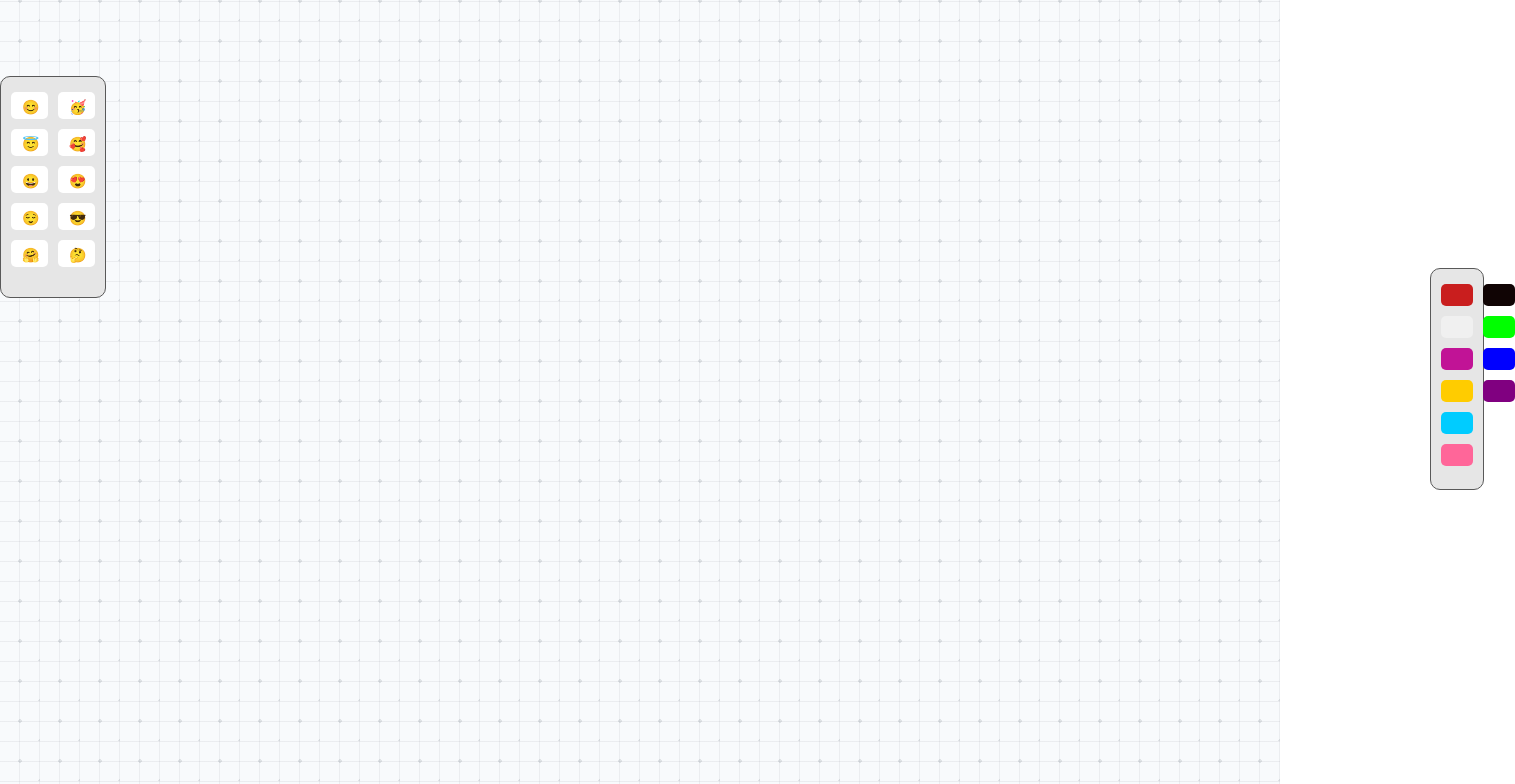
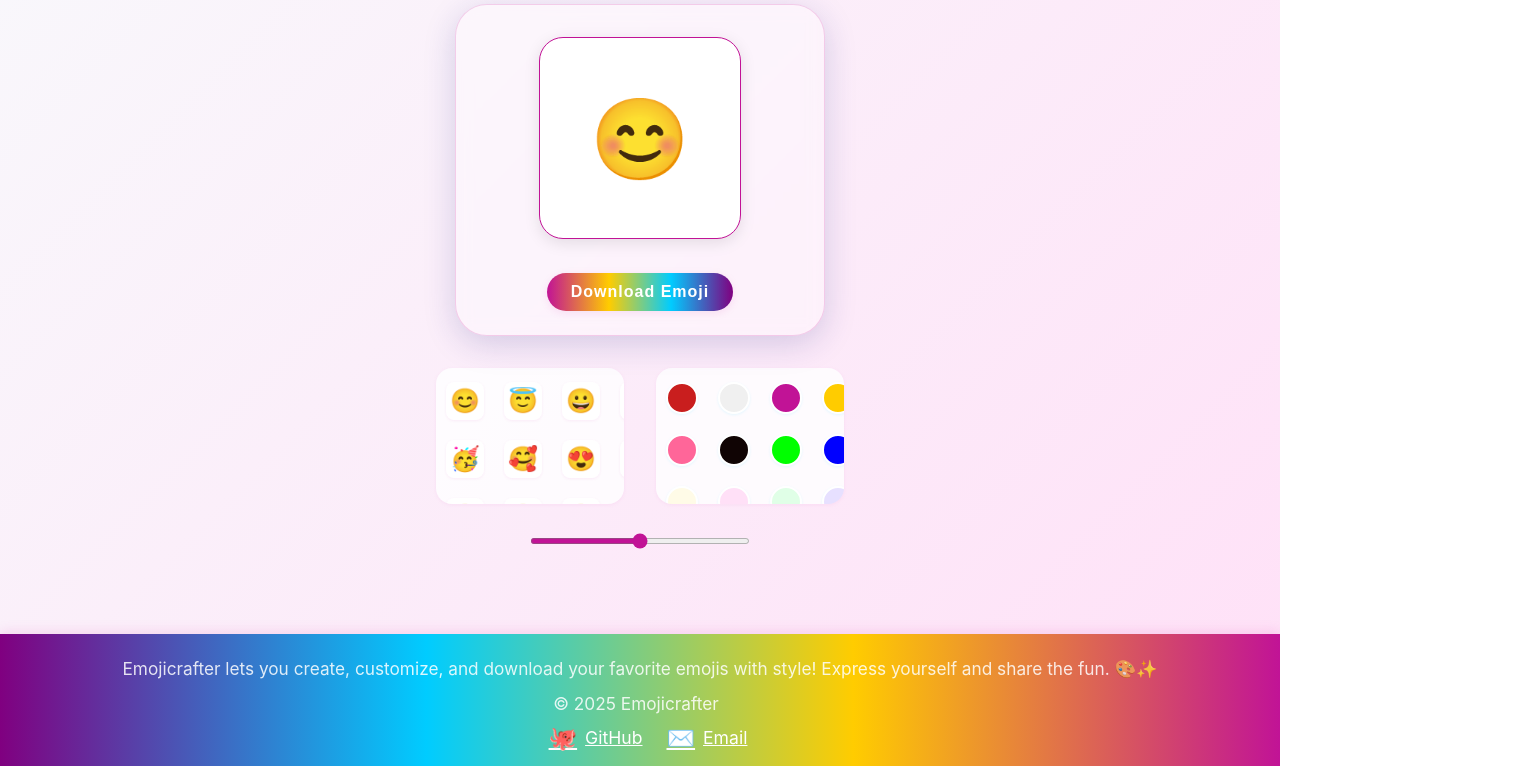
Before and after one commit to Shreyachavan02/emojicrafter, a React (Create React App) app: page / in a window 1280 px wide. Shown: the part 320-1104 px from the top of the page, 1515 px wide, since content can reach past the window. Built offline with nearby package versions, Linux system fonts and the light colour scheme.

Commit message:
page description added

```diff
--- a/src/components/ColorButton.css
+++ b/src/components/ColorButton.css
@@ -1,21 +1,26 @@
 
-.color-button{
 
-    font-size: 14px;
-    background-color: #fff;
-    padding:  5px 10px;
-    margin: 5px;
-    border-radius: 5px;
+.color-button {
+    display: flex;
+    align-items: center;
+    justify-content: center;
+    background: inherit;
+    margin: 6px;
+    border-radius: 50%;
     cursor: pointer;
-    border: 1px solid transparent;
-    height: 10px;
-    width: 10px;
-    display: flex;
-    justify-content: center;
+    border: 2px solid #fff;
+    height: 32px;
+    width: 32px;
+    box-shadow: 0 1px 3px rgba(0,204,255,0.10);
+    transition: border 0.2s, box-shadow 0.2s, transform 0.15s;
+    outline: none;
 }
-
-.color-button:hover{
-    background-color: #f0f0f0;
-    border:1px solid #c11396;
-    box-shadow: 0 2px 4px rgba(0, 0, 0, 0.1);
+.color-button:hover, .color-button:focus {
+    border: 2.5px solid #00ccff;
+    box-shadow: 0 2px 8px rgba(0,204,255,0.18);
+    transform: scale(1.13);
 }
+.color-button:active {
+    border: 2.5px solid #ffcc00;
+    transform: scale(1.18);
+}
--- a/src/components/ColorButton.jsx
+++ b/src/components/ColorButton.jsx
@@ -1,16 +1,23 @@
+import React from "react";
 import "./ColorButton.css";
-function ColorButton({ bgColor, setBgColor  }) {
+
+function ColorButton({ bgColor, setBgColor }) {
     return (
-        <div
+        <button
             className="color-button"
-            onClick={() => {
-                setBgColor(bgColor);
-
+            style={{ backgroundColor: bgColor, transition: "transform 0.15s, box-shadow 0.2s" }}
+            onClick={() => setBgColor(bgColor)}
+            tabIndex={0}
+            aria-label={`Select color ${bgColor}`}
+            title={bgColor}
+            onKeyDown={e => {
+                if (e.key === "Enter" || e.key === " ") setBgColor(bgColor);
             }}
-            style={{ backgroundColor: bgColor }}
-        >
-
-        </div>
+            onMouseDown={e => e.currentTarget.style.transform = "scale(1.2)"}
+            onMouseUp={e => e.currentTarget.style.transform = "scale(1)"}
+            onMouseLeave={e => e.currentTarget.style.transform = "scale(1)"}
+        />
     );
 }
+
 export default ColorButton;
--- a/src/components/EmojiButton.css
+++ b/src/components/EmojiButton.css
@@ -1,19 +1,29 @@
 
-.emoji-option{
-
-    font-size: 14px;
-    background-color: #fff;
-    padding:  5px 10px;
-    margin: 5px;
-    border-radius: 5px;
+.emoji-option {
+    display: flex;
+    align-items: center;
+    justify-content: center;
+    font-size: 1.5rem;
+    background: #fff;
+    padding: 8px;
+    margin: 6px;
+    border-radius: 8px;
     cursor: pointer;
-    border: 1px solid transparent;
-    height: 15px;
-    width: 15px;
+    border: 2px solid transparent;
+    height: 38px;
+    width: 38px;
+    box-shadow: 0 1px 3px rgba(200,19,150,0.07);
+    transition: background 0.2s, border 0.2s, box-shadow 0.2s, transform 0.15s;
+    outline: none;
 }
-
-.emoji-option:hover{
-    background-color: #f0f0f0;
-    border:1px solid #c11396;
-    box-shadow: 0 2px 4px rgba(0, 0, 0, 0.1);
+.emoji-option:hover, .emoji-option:focus {
+    background: #ffe0f7;
+    border: 2px solid #c11396;
+    box-shadow: 0 2px 8px rgba(200,19,150,0.13);
+    transform: scale(1.12);
 }
+.emoji-option:active {
+    background: #ffcc00;
+    border: 2px solid #ffcc00;
+    transform: scale(1.18);
+}
--- a/src/components/EmojiButton.jsx
+++ b/src/components/EmojiButton.jsx
@@ -1,15 +1,25 @@
+import React from "react";
 import "./EmojiButton.css";
+
 function EmojiButton({ emoji, setEmoji }) {
     return (
-        <div
+        <button
             className="emoji-option"
-            onClick={() => {
-                setEmoji(emoji);
-
+            onClick={() => setEmoji(emoji)}
+            tabIndex={0}
+            aria-label={`Select emoji ${emoji}`}
+            title={emoji}
+            onKeyDown={e => {
+                if (e.key === "Enter" || e.key === " ") setEmoji(emoji);
             }}
+            style={{ transition: "transform 0.15s" }}
+            onMouseDown={e => e.currentTarget.style.transform = "scale(1.2)"}
+            onMouseUp={e => e.currentTarget.style.transform = "scale(1)"}
+            onMouseLeave={e => e.currentTarget.style.transform = "scale(1)"}
         >
-            {emoji}
-        </div>
+            <span style={{ fontSize: "1.5rem" }}>{emoji}</span>
+        </button>
     );
 }
+
 export default EmojiButton;
--- /dev/null
+++ b/src/components/NavbarFooter.css
@@ -0,0 +1,97 @@
+
+.navbar {
+  width: 100%;
+  background: linear-gradient(90deg, #c11396, #ffcc00, #00ccff, #800080);
+  color: #fff;
+  display: flex;
+  align-items: center;
+  justify-content: space-between;
+  padding: 0 32px;
+  height: 60px;
+  box-shadow: 0 2px 8px rgba(200,19,150,0.10);
+  position: sticky;
+  top: 0;
+  z-index: 100;
+}
+.navbar-logo {
+  font-size: 1.5rem;
+  font-weight: bold;
+  letter-spacing: 1px;
+}
+.navbar-links {
+  list-style: none;
+  display: flex;
+  gap: 24px;
+  margin: 0;
+  padding: 0;
+}
+.navbar-links li a {
+  color: #fff;
+  text-decoration: none;
+  font-weight: 500;
+  font-size: 1rem;
+  transition: color 0.2s;
+  padding-bottom: 2px;
+  border-bottom: 2px solid transparent;
+}
+.navbar-links li a.active, .navbar-links li a:hover {
+  color: #ffcc00;
+  border-bottom: 2px solid #ffcc00;
+}
+
+.footer {
+  width: 100%;
+  background: linear-gradient(90deg, #800080, #00ccff, #ffcc00, #c11396);
+  color: #fff;
+  padding: 24px 0 14px 0;
+  text-align: center;
+  position: sticky;
+  bottom: 0;
+  left: 0;
+  margin-top: 48px;
+  box-shadow: 0 -2px 12px rgba(200,19,150,0.13);
+  font-size: 1.1rem;
+}
+.footer-content {
+  display: flex;
+  flex-direction: column;
+  align-items: center;
+  gap: 10px;
+}
+.footer-content span {
+  display: flex;
+  align-items: center;
+  gap: 8px;
+}
+.footer-links a {
+  color: #fff;
+  margin-left: 16px;
+  text-decoration: underline;
+  font-size: 1.1rem;
+  transition: color 0.2s;
+  display: inline-flex;
+  align-items: center;
+  gap: 4px;
+}
+.footer-links a:hover {
+  color: #ffcc00;
+  text-shadow: 0 2px 8px #ffcc0044;
+}
+.footer .footer-icon {
+  font-size: 1.3em;
+  margin-right: 4px;
+}
+@media (max-width: 600px) {
+  .navbar {
+    flex-direction: column;
+    height: auto;
+    padding: 8px 8px;
+  }
+  .navbar-links {
+    gap: 12px;
+  }
+  .footer-content {
+    font-size: 0.95rem;
+    gap: 6px;
+  }
+}
--- /dev/null
+++ b/src/components/NavbarFooter.jsx
@@ -0,0 +1,36 @@
+import React from "react";
+import "./NavbarFooter.css";
+
+export function Navbar() {
+  return (
+    <nav className="navbar">
+      <div className="navbar-logo">
+        <span role="img" aria-label="mascot" style={{fontSize: '2rem', marginRight: '8px'}}>�‍🎨</span>
+        Emojicrafter
+      </div>
+    </nav>
+  );
+}
+
+export function Footer() {
+  return (
+    <footer className="footer">
+      <div className="footer-content">
+        <span style={{fontSize: '0.98em', opacity: 0.85, marginBottom: 4}}>
+          Emojicrafter lets you create, customize, and download your favorite emojis with style! Express yourself and share the fun. 🎨✨
+        </span>
+        <span style={{fontSize: '0.98em', opacity: 0.85, display: 'flex', alignItems: 'center', gap: '4px'}}>
+          &copy; {new Date().getFullYear()} Emojicrafter <span className="footer-icon" role="img" aria-label="sparkle"></span>
+        </span>
+        <span className="footer-links">
+          <a href="https://github.com/Shreyachavan02/emojicrafter" target="_blank" rel="noopener noreferrer">
+            <span className="footer-icon" role="img" aria-label="github">🐙</span> GitHub
+          </a>
+          <a href="mailto:shreyachavan02@gmail.com" target="_blank" rel="noopener noreferrer">
+            <span className="footer-icon" role="img" aria-label="email">✉️</span> Email
+          </a>
+        </span>
+      </div>
+    </footer>
+  );
+}
--- a/src/views/Home.css
+++ b/src/views/Home.css
@@ -1,101 +1,216 @@
-.container{
-
-background-color: #f8fafc;
+.container {
+    background: transparent;
 }
 
-.header{
+.header {
+    text-align: center;
+    font-size: 2.5rem;
+    font-weight: bold;
+    margin-top: 32px;
+    margin-bottom: 8px;
+    letter-spacing: 1px;
+}
+
+.gradient-text {
+    background: linear-gradient(90deg, #c11396, #ffcc00, #00ccff, #800080);
+    -webkit-background-clip: text;
+    -webkit-text-fill-color: transparent;
+    background-clip: text;
+    text-fill-color: transparent;
+}
+
+.header-highlight {
+    color: #c11396;
+    font-weight: bold;
+}
+
+.subtitle {
     text-align: center;
     color: #565151;
-   ;
-
-}
-.header-highlight{
-
- color: #c11396
-
+    margin-bottom: 32px;
+    font-size: 1.1rem;
 }
 
-
-.app-container{
-text-align: center;
-z-index: 10;
-
-
-
-}
-.min-h-screen{
-    min-height: 150vh;
+.app-container {
+    text-align: center;
+    z-index: 10;
+    position: relative;
+    padding-bottom: 40px;
 }
 
-.w-full{
+.min-h-screen {
+    min-height: 100vh;
+}
+
+.w-full {
     width: 100%;
 }
 
-.relative{
+.relative {
     position: relative;
 }
-.absolute{
+.absolute {
     position: absolute;
 }
-
-.inset-0{
+.inset-0 {
     top: 0;
     right: 0;
     bottom: 0;
     left: 0;
 }
-
-.z-0{
+.z-0 {
     z-index: 0;
 }
 
-.emoji-container{
-    background-color:white;
-    width:fit-content;
-    height: 440px;
+
+.emoji-card-glass {
     display: flex;
+    flex-direction: column;
+    align-items: center;
     justify-content: center;
+    margin: 0 auto 32px auto;
+    padding: 32px 24px 24px 24px;
+    border-radius: 32px;
+    background: rgba(255, 255, 255, 0.35);
+    box-shadow: 0 8px 32px 0 rgba(31, 38, 135, 0.18);
+    backdrop-filter: blur(8px);
+    -webkit-backdrop-filter: blur(8px);
+    border: 1.5px solid rgba(200, 19, 150, 0.18);
+    max-width: 320px;
+}
+
+.emoji-container {
+    width: 200px;
+    height: 200px;
+    display: flex;
     align-items: center;
-    margin: 2px auto;
-    border-radius: 20px;
-    border: 1px solid gray;
-    box-shadow: 0 4px 6px rgba(0, 0, 0, 0.1);
+    justify-content: center;
+    margin: 0 auto 16px auto;
+    border-radius: 24px;
+    border: 1.5px solid #c11396;
+    box-shadow: 0 4px 16px rgba(0,0,0,0.10);
+    background: inherit;
+    transition: box-shadow 0.3s, border 0.3s;
+}
+.emoji-container:hover {
+    box-shadow: 0 8px 32px rgba(200,19,150,0.15);
+    border: 2.5px solid #ffcc00;
 }
 
 
-.emoji-picker{
 
-     width: fit-content;
-    border: 1px solid #595959;
-    border-radius: 10px;
-    padding: 10px 5px ;
-    background-color: #e6e6e6;
-    position: relative;
-    top: 100px;
+.controls-flex {
     display: flex;
-    flex-direction: column;
-    height: 200px;
-    flex-wrap: wrap;
+    flex-direction: row;
+    justify-content: center;
+    align-items: flex-start;
+    gap: 32px;
+    margin-bottom: 32px;
+    width: 100%;
+    max-width: 420px;
+    margin-left: auto;
+    margin-right: auto;
+    flex-wrap: nowrap;
 }
 
-.color-picker{
-       width: fit-content;
-    border: 1px solid #595959;
-    border-radius: 10px;
-    padding: 10px  5px;
-    margin-left: 1430px;
-    margin-top: 50px;
-    background-color: #e6e6e6;
-    top: 50px;
-    right: 0;
-    display: flex;
-    flex-direction: column;
-    height: 200px;
-    flex-wrap: wrap;
+.emoji-picker, .color-picker {
+    width: 180px;
+    min-width: 140px;
+    max-width: 200px;
+    border: none;
+    border-radius: 16px;
+    padding: 8px 4px;
+    background: rgba(254, 254, 255, 0.85);
+    display: grid;
+    grid-template-columns: repeat(5, 1fr);
+    gap: 8px;
+    height: 120px;
+    overflow-y: auto;
+    box-shadow: 0 1px 4px rgba(200,19,150,0.06);
+    align-items: center;
+
+}
+
+
+
+/* Remove extra color-picker style, handled above */
+.container {
+    background: transparent;
+    min-height: 100vh;
+    overflow-x: hidden;
+}
+.app-container {
+    text-align: center;
+    z-index: 10;
+    position: relative;
+    padding-bottom: 40px;
+    max-width: 600px;
+    margin: 0 auto;
+}
+@media (max-width: 700px) {
+    .app-container {
+        max-width: 98vw;
+        padding-left: 2vw;
+        padding-right: 2vw;
+    }
+    .controls-flex {
+        flex-direction: row;
+        gap: 10px;
+        max-width: 98vw;
+        flex-wrap: nowrap;
+        overflow-x: auto;
+    }
+    .emoji-picker, .color-picker {
+        width: 44vw;
+        min-width: 120px;
+        max-width: 48vw;
+        grid-template-columns: repeat(5, 1fr);
+        height: auto;
+    }
+}
+@media (max-width: 480px) {
+    .emoji-picker, .color-picker {
+        grid-template-columns: repeat(3, 1fr);
+        padding: 8px 2px;
+    }
+    .app-container {
+        padding-left: 0;
+        padding-right: 0;
+    }
 }
 
 
 .slider-container {
     display: flex;
     justify-content: center;
+    margin-top: 24px;
 }
+
+.slider {
+    width: 220px;
+    accent-color: #c11396;
+    height: 6px;
+    border-radius: 4px;
+    background: linear-gradient(90deg, #c11396, #ffcc00, #00ccff, #800080);
+    outline: none;
+    transition: background 0.3s;
+}
+
+.download-btn {
+    margin-top: 18px;
+    padding: 10px 24px;
+    background: linear-gradient(90deg, #c11396, #ffcc00, #00ccff, #800080);
+    color: #fff;
+    font-weight: bold;
+    border: none;
+    border-radius: 24px;
+    box-shadow: 0 2px 8px rgba(200,19,150,0.10);
+    cursor: pointer;
+    font-size: 1rem;
+    letter-spacing: 1px;
+    transition: background 0.3s, box-shadow 0.3s;
+}
+.download-btn:hover {
+    background: linear-gradient(90deg, #ffcc00, #c11396, #800080, #00ccff);
+    box-shadow: 0 4px 16px rgba(200,19,150,0.18);
+}
--- a/src/views/Home.jsx
+++ b/src/views/Home.jsx
@@ -1,94 +1,108 @@
+
 import React from 'react';
 import "./Home.css";
-import { useState } from 'react';
+import { useState, useRef } from 'react';
 import EmojiButton from '../components/EmojiButton';
 import ColorButton from '../components/ColorButton';
+import { Navbar, Footer } from '../components/NavbarFooter';
+import '../components/NavbarFooter.css';
+
 
 
 function Home() {
-
-const [emoji,setEmoji] = useState("😊");
+  const [emoji, setEmoji] = useState("😊");
   const [sliderValue, setSliderValue] = useState(80);
   const [bgColor, setBgColor] = useState("#ffffff");
+  const emojiRef = useRef();
 
+  const handleDownload = () => {
+    const canvas = document.createElement("canvas");
+    canvas.width = 200;
+    canvas.height = 200;
+    const ctx = canvas.getContext("2d");
+    ctx.fillStyle = bgColor;
+    ctx.fillRect(0, 0, 200, 200);
+    ctx.font = `${sliderValue}px serif`;
+    ctx.textAlign = "center";
+    ctx.textBaseline = "middle";
+    ctx.fillText(emoji, 100, 100);
+    const link = document.createElement("a");
+    link.download = "emojicrafter-emoji.png";
+    link.href = canvas.toDataURL();
+    link.click();
+  };
 
   return (
-    <div className="container min-h-screen w-full bg-white relative text-gray-800">
-      {/* Circuit Board - Light Pattern */}
+    <>
+      <Navbar />
+      <div className="container min-h-screen w-full bg-white relative text-gray-800" style={{display: 'flex', flexDirection: 'column', minHeight: '100vh'}}>
+        <div style={{flex: 1}}>
           <div
             className="absolute inset-0 z-0 pointer-events-none"
             style={{
-          backgroundImage: `
-            repeating-linear-gradient(0deg, transparent, transparent 19px, rgba(75, 85, 99, 0.08) 19px, rgba(75, 85, 99, 0.08) 20px, transparent 20px, transparent 39px, rgba(75, 85, 99, 0.08) 39px, rgba(75, 85, 99, 0.08) 40px),
-            repeating-linear-gradient(90deg, transparent, transparent 19px, rgba(75, 85, 99, 0.08) 19px, rgba(75, 85, 99, 0.08) 20px, transparent 20px, transparent 39px, rgba(75, 85, 99, 0.08) 39px, rgba(75, 85, 99, 0.08) 40px),
-            radial-gradient(circle at 20px 20px, rgba(55, 65, 81, 0.12) 2px, transparent 2px),
-            radial-gradient(circle at 40px 40px, rgba(55, 65, 81, 0.12) 2px, transparent 2px)
-          `,
-          backgroundSize: '40px 40px, 40px 40px, 40px 40px, 40px 40px',
+              background:
+                "linear-gradient(135deg, #f8fafc 0%, #ffe0f7 100%)",
             }}
           />
-
           <div className="app-container">
-        <h1 className="header">Welcome to <span className="header-highlight">Emojicrafter!!!</span></h1>
-     <p>
-
+            <h1 className="header gradient-text" style={{display: 'flex', alignItems: 'center', justifyContent: 'center', gap: '8px'}}>
+              <span role="img" aria-label="sparkles">✨</span>
+              <span>Welcome to <span className="header-highlight">Emojicrafter</span></span>
+              <span role="img" aria-label="sparkles">✨</span>
+            </h1>
+            <p className="subtitle">
               Emojicrafter is a fun and interactive platform where you can create, customize, and share your own emojis. Whether you're looking to express your feelings, add some flair to your messages, or just have fun, Emojicrafter has got you covered!
             </p>
-
-<div className="emoji-container card" style={{
+            <div className="emoji-card-glass">
+              <div
+                ref={emojiRef}
+                className="emoji-container card"
+                style={{
                   fontSize: `${sliderValue}px`,
                   backgroundColor: bgColor,
                   transition: 'background-color 0.3s, font-size 0.3s',
-  boxShadow: '0 4px 16px rgba(0,0,0,0.08)',
-  borderRadius: '16px',
-  width: '120px',
-  height: '120px',
-  margin: '0 auto 16px',
-  display: 'flex',
-  alignItems: 'center',
-  justifyContent: 'center',
                   userSelect: 'all',
-}}>
+                }}
+              >
                 {emoji}
               </div>
-
-
+              <button className="download-btn" onClick={handleDownload}>
+                Download Emoji
+              </button>
+            </div>
+            <div className="controls-flex">
+              <div className="emoji-picker">
+                {[
+                  "😊","😇","😀","😌","🤗","🥳","🥰","😍","😎","🤔","😂","😭","😜","😡","😱","😴","🤩","😏","😅","😬",
+                  "😃","😆","😋","😝","😚","😘","😗","😙","😛","😕","😟","😢","😤","😠","😳","😵","😷","🤒","🤕","🤑"
+                ].map(e => (
+                  <EmojiButton key={e} emoji={e} setEmoji={setEmoji} />
+                ))}
+              </div>
+              <div className="color-picker">
+                {[
+                  "#c91e1eff","#f0f0f0","#c11396","#ffcc00","#00ccff","#ff6699","#100404ff","#00ff00","#0000ff","#800080",
+                  "#fffbe7","#ffe0f7","#e0ffe7","#e7e0ff","#ffb347","#b0e0e6","#ffb6c1","#e6e6fa","#f5fffa","#ffe4e1"
+                ].map(c => (
+                  <ColorButton key={c} bgColor={c} setBgColor={setBgColor} />
+                ))}
+              </div>
+            </div>
             <div className="slider-container">
-        <input type="range" min="0" max="100"
+              <input
+                type="range"
+                min="40"
+                max="120"
                 className="slider"
-          onChange={(e) => {
-             setSliderValue(e.target.value);}}
+                onChange={e => setSliderValue(e.target.value)}
                 value={sliderValue}
               />
             </div>
-
-<div className="emoji-picker">
-  <EmojiButton emoji= {"😊" } setEmoji={setEmoji} />
-  <EmojiButton emoji= {"😇" } setEmoji={setEmoji} />
-  <EmojiButton emoji= {"😀" } setEmoji={setEmoji} />
-  <EmojiButton emoji= {"😌" } setEmoji={setEmoji} />
-  <EmojiButton emoji= {"🤗" } setEmoji={setEmoji} />
-  <EmojiButton emoji= {"🥳" } setEmoji={setEmoji} />
-  <EmojiButton emoji= {"🥰" } setEmoji={setEmoji} />
-  <EmojiButton emoji= {"😍" } setEmoji={setEmoji} />
-  <EmojiButton emoji= {"😎" } setEmoji={setEmoji} />
-  <EmojiButton emoji= {"🤔" } setEmoji={setEmoji} />
-</div><br></br>
-
-<div className="color-picker">
-  <ColorButton bgColor={"#c91e1eff"} setBgColor={setBgColor} />
-  <ColorButton bgColor={"#f0f0f0"} setBgColor={setBgColor} />
-  <ColorButton bgColor={"#c11396"} setBgColor={setBgColor} />
-  <ColorButton bgColor={"#ffcc00"} setBgColor={setBgColor} />
-  <ColorButton bgColor={"#00ccff"} setBgColor={setBgColor} />
-  <ColorButton bgColor={"#ff6699"} setBgColor={setBgColor} />
-  <ColorButton bgColor={"#100404ff"} setBgColor={setBgColor} />
-  <ColorButton bgColor={"#00ff00"} setBgColor={setBgColor} />
-  <ColorButton bgColor={"#0000ff"} setBgColor={setBgColor} />
-  <ColorButton bgColor={"#800080"} setBgColor={setBgColor} />
           </div>
         </div>
+        <Footer />
       </div>
+    </>
   );
 }
 
```
Also changed, not shown: src/views/About.jsx (deleted), src/views/Contact.jsx (deleted). Lines whose indentation alone changed are shown as unchanged.
